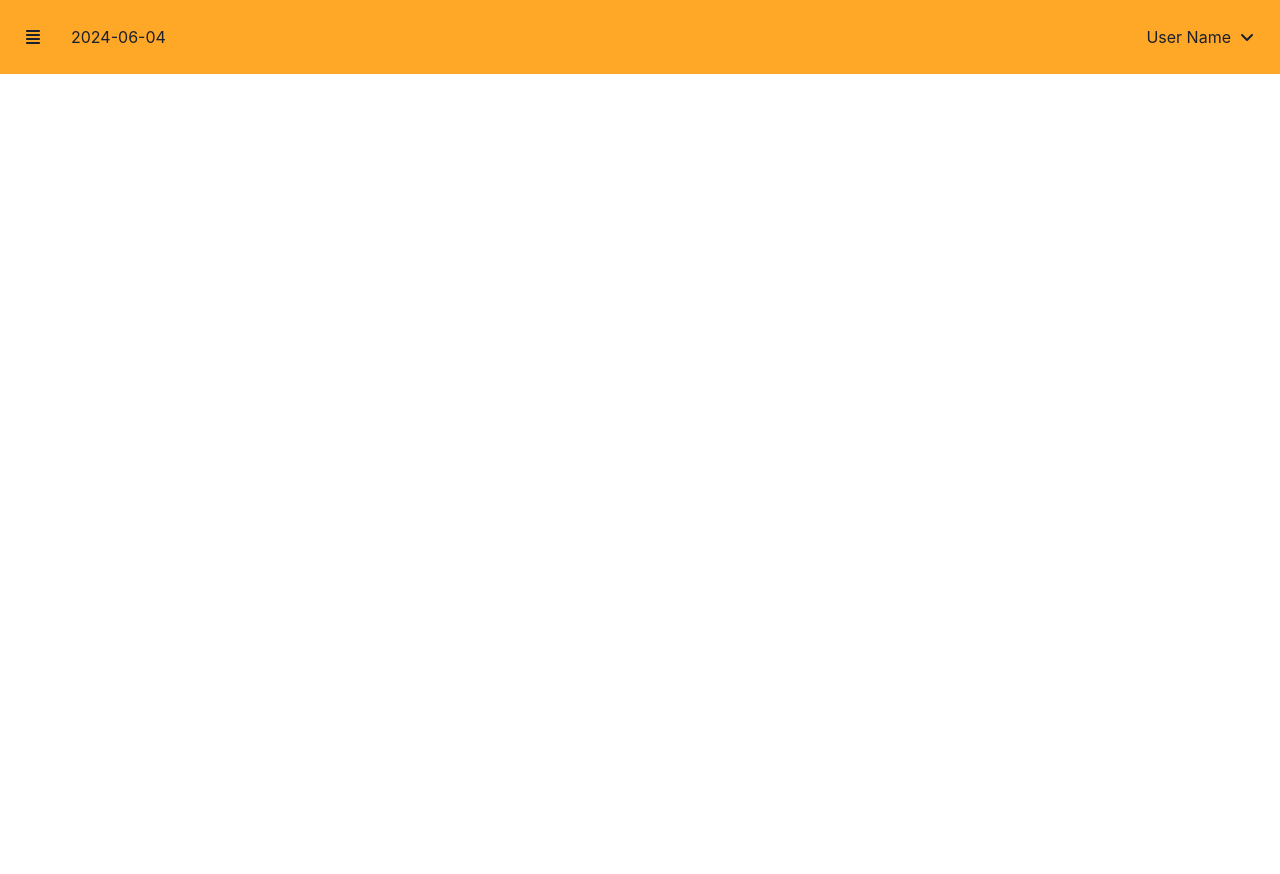
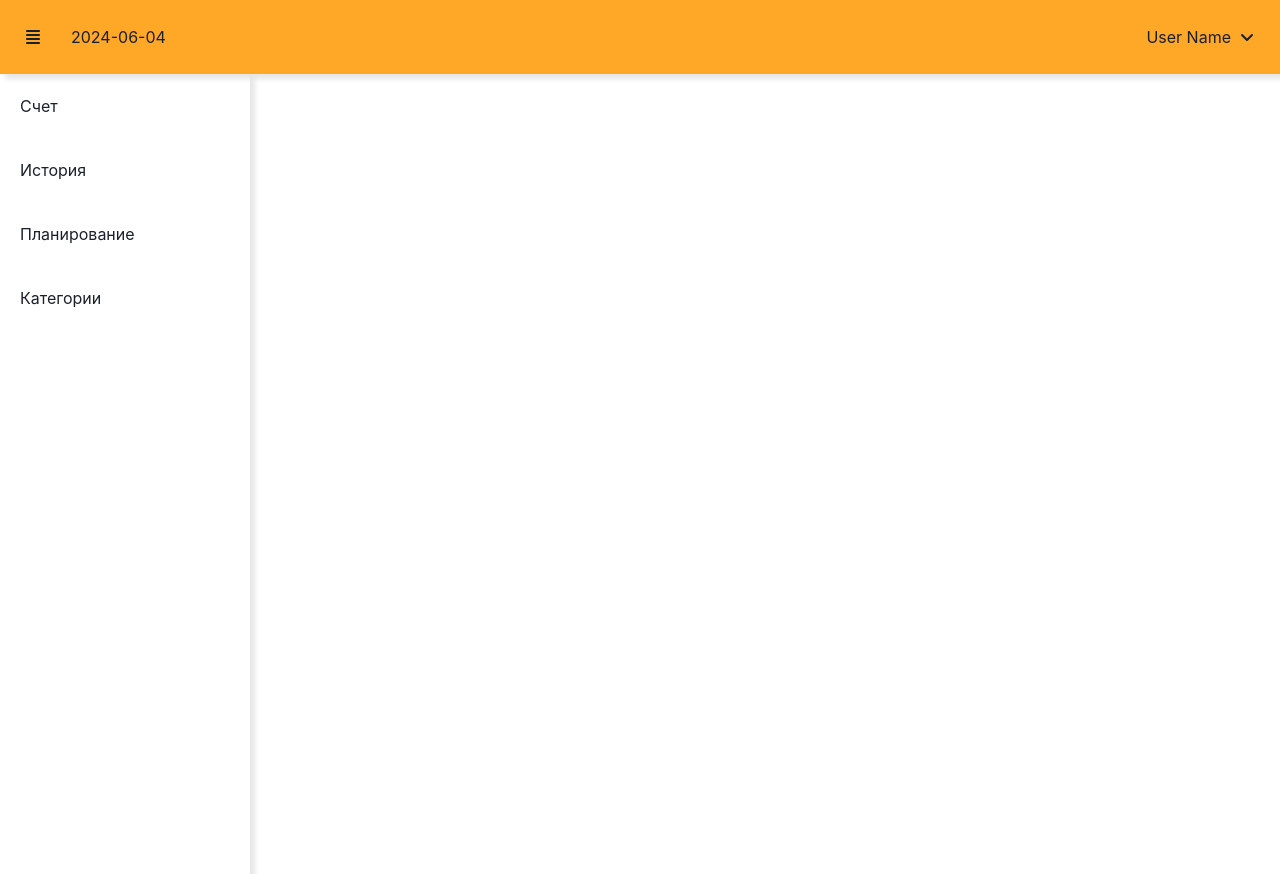
Before and after one commit to SoloProger/next-planner, a React (Vite) app in the folder frontend/: page / in a window 1280 px wide. Before the commit the page ends 800 px from the top, so only its background shows below. Built offline with nearby package versions, Linux system fonts and the light colour scheme.

Commit message:
FRONTEND-1: Сделал sidebar

```diff
--- a/frontend/src/app/App.tsx
+++ b/frontend/src/app/App.tsx
@@ -1,10 +1,18 @@
 import { ChakraProvider } from "@chakra-ui/react";
-import { Navbar } from "../shared/ui";
+import { useState } from "react";
+import { Navbar } from "../widgets/navbar";
+import { Sidebar } from "../widgets/sidebar";
 
 function App() {
+  const [isOpenSidebar, setOpenSidebar] = useState(true);
+
   return (
     <ChakraProvider>
-      <Navbar />
+      <Navbar openSidebar={() => setOpenSidebar(!isOpenSidebar)} />
+      <main className="flex gap-24">
+        <Sidebar isOpen={isOpenSidebar} />
+        <section></section>
+      </main>
     </ChakraProvider>
   );
 }
--- a/frontend/src/app/styles/common/colors/_colors.scss
+++ b/frontend/src/app/styles/common/colors/_colors.scss
@@ -1 +1,4 @@
+$black: #000;
+$white: #fff;
+
 $orange: #ffa726;
--- a/frontend/src/app/styles/common/colors/index.scss
+++ b/frontend/src/app/styles/common/colors/index.scss
@@ -2,3 +2,7 @@
 @import "_borders.scss";
 @import "_backgrounds.scss";
 @import "_texts.scss";
+
+.shadow {
+  box-shadow: 5px 5px 5px rgba($black, 0.1);
+}
--- a/frontend/src/shared/ui/index.ts
+++ /dev/null
@@ -1,3 +0,0 @@
-import Navbar from "./navbar/Navbar";
-
-export { Navbar };
--- /dev/null
+++ b/frontend/src/widgets/navbar/index.ts
@@ -0,0 +1,3 @@
+import Navbar from "./ui/Navbar";
+
+export { Navbar };
--- a/frontend/src/shared/ui/navbar/Navbar.tsx
+++ b/frontend/src/widgets/navbar/ui/Navbar.tsx
@@ -1,15 +1,17 @@
 import { Menu, MenuButton, MenuItem, MenuList } from "@chakra-ui/react";
 import { useState } from "react";
 import { FaAlignJustify, FaAngleDown, FaAngleUp } from "react-icons/fa6";
-import { CustomDate } from "../../lib/utils";
+import { CustomDate } from "../../../shared/lib/utils";
 
-function Navbar() {
+type NavbarMethod = { openSidebar: () => void };
+
+function Navbar({ openSidebar }: NavbarMethod) {
   const [isOpen, setOpen] = useState(false);
 
   return (
-    <nav className="flex ai-center jc-space p-25 bg-orange">
+    <nav className="flex ai-center jc-space p-25 bg-orange shadow">
       <div className="flex ai-center gap-30">
-        <FaAlignJustify />
+        <FaAlignJustify className="pointer" onClick={openSidebar} />
         <span>{CustomDate.getLocaleDate()}</span>
       </div>
       <Menu>
--- /dev/null
+++ b/frontend/src/widgets/sidebar/constants/sidebar-links.ts
@@ -0,0 +1,6 @@
+export const sidebarLinks = [
+  { path: "invoice", name: "Счет" },
+  { path: "history", name: "История" },
+  { path: "planning", name: "Планирование" },
+  { path: "categories", name: "Категории" },
+];
--- /dev/null
+++ b/frontend/src/widgets/sidebar/index.ts
@@ -0,0 +1,3 @@
+import Sidebar from "./ui/Sidebar";
+
+export { Sidebar };
--- /dev/null
+++ b/frontend/src/widgets/sidebar/ui/Sidebar.tsx
@@ -0,0 +1,20 @@
+import { List, ListItem } from "@chakra-ui/react";
+import { sidebarLinks } from "../constants/sidebar-links";
+
+type SidebarOpenType = { isOpen: boolean };
+
+function Sidebar({ isOpen }: SidebarOpenType) {
+  return (
+    <aside
+      className={`wp-250 p-20 h-vh-100 shadow ${!isOpen && "display-none"}`}
+    >
+      <List spacing={10}>
+        {sidebarLinks.map((sidebarLink) => (
+          <ListItem className="pointer">{sidebarLink.name}</ListItem>
+        ))}
+      </List>
+    </aside>
+  );
+}
+
+export default Sidebar;
```
